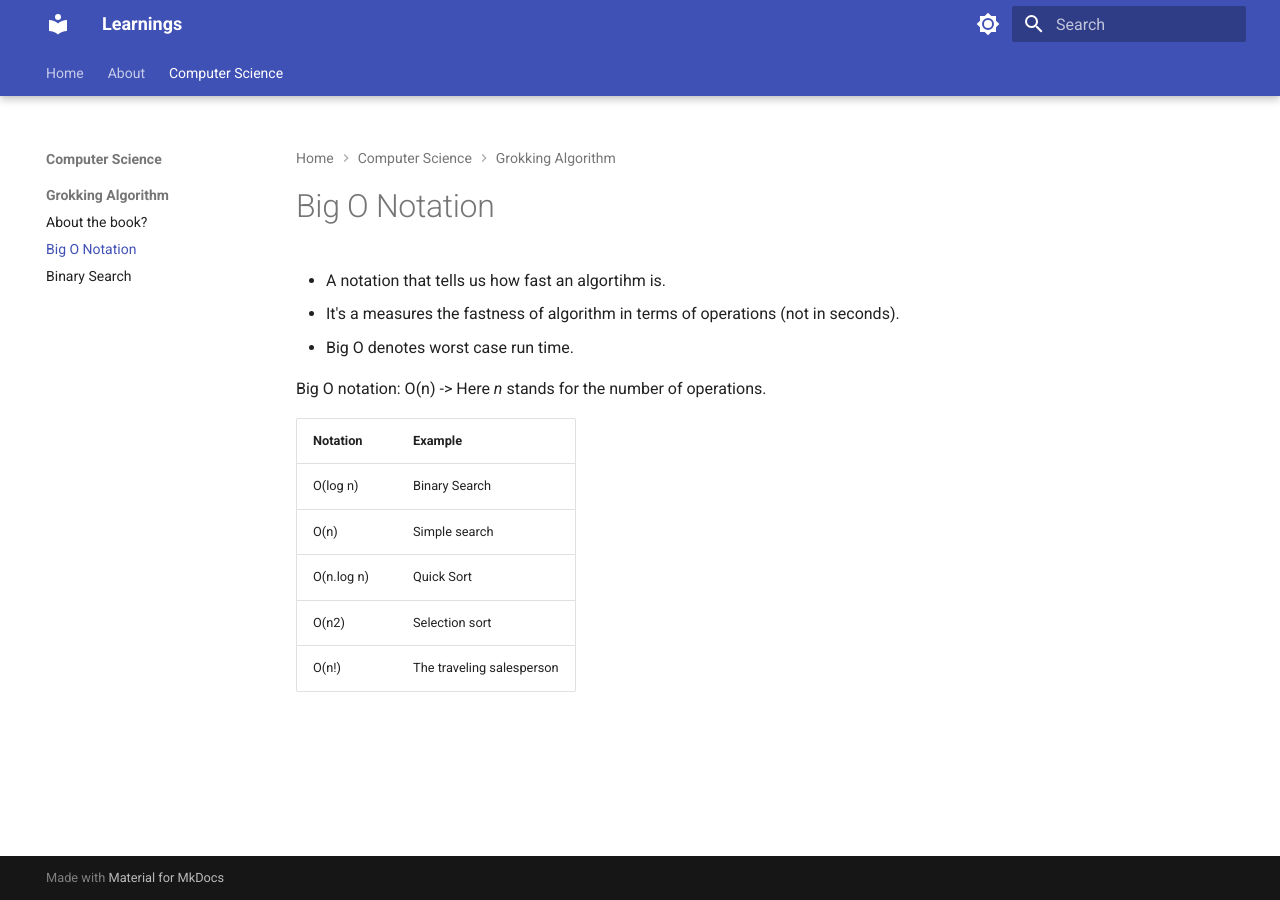
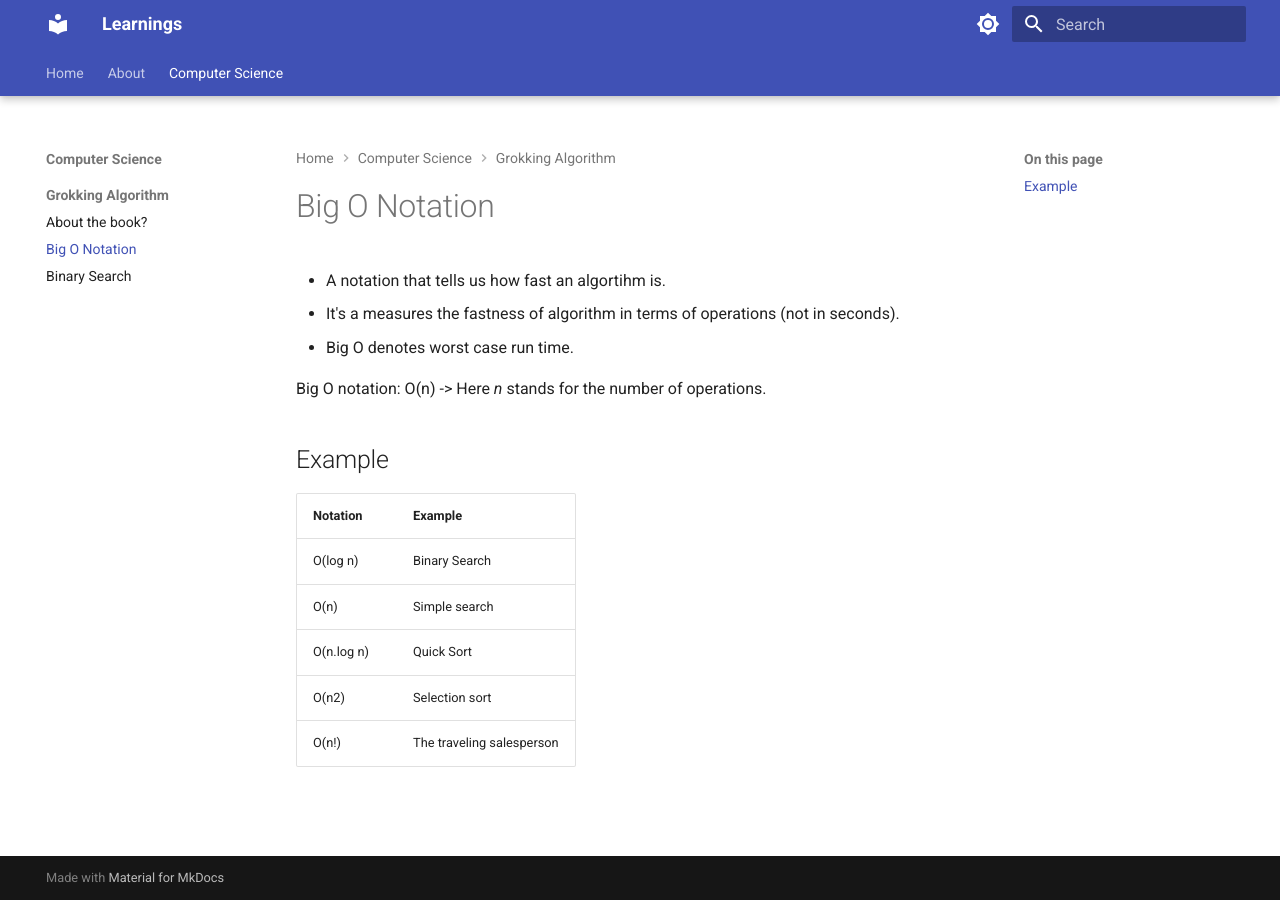
Before and after one commit to dheepakg/learnings, an MkDocs documentation site: the page built from docs/com-sci/algorithms/big-o-notation.md, in a window 1280 px wide. Built offline with MkDocs 1.6.1 and Material for MkDocs 9.7.7, drawn with Linux system fonts in a browser that asks for light colours; comment, search, counter and statistics services are not loaded.

Commit message:
Correction

```diff
--- a/docs/com-sci/algorithms/big-o-notation.md
+++ b/docs/com-sci/algorithms/big-o-notation.md
@@ -6,6 +6,7 @@
 
 Big O notation: O(n) -> Here _n_ stands for the number of  operations.
 
+## Example
 
 | Notation   | Example                   |
 | ---------- | ------------------------- |
```
